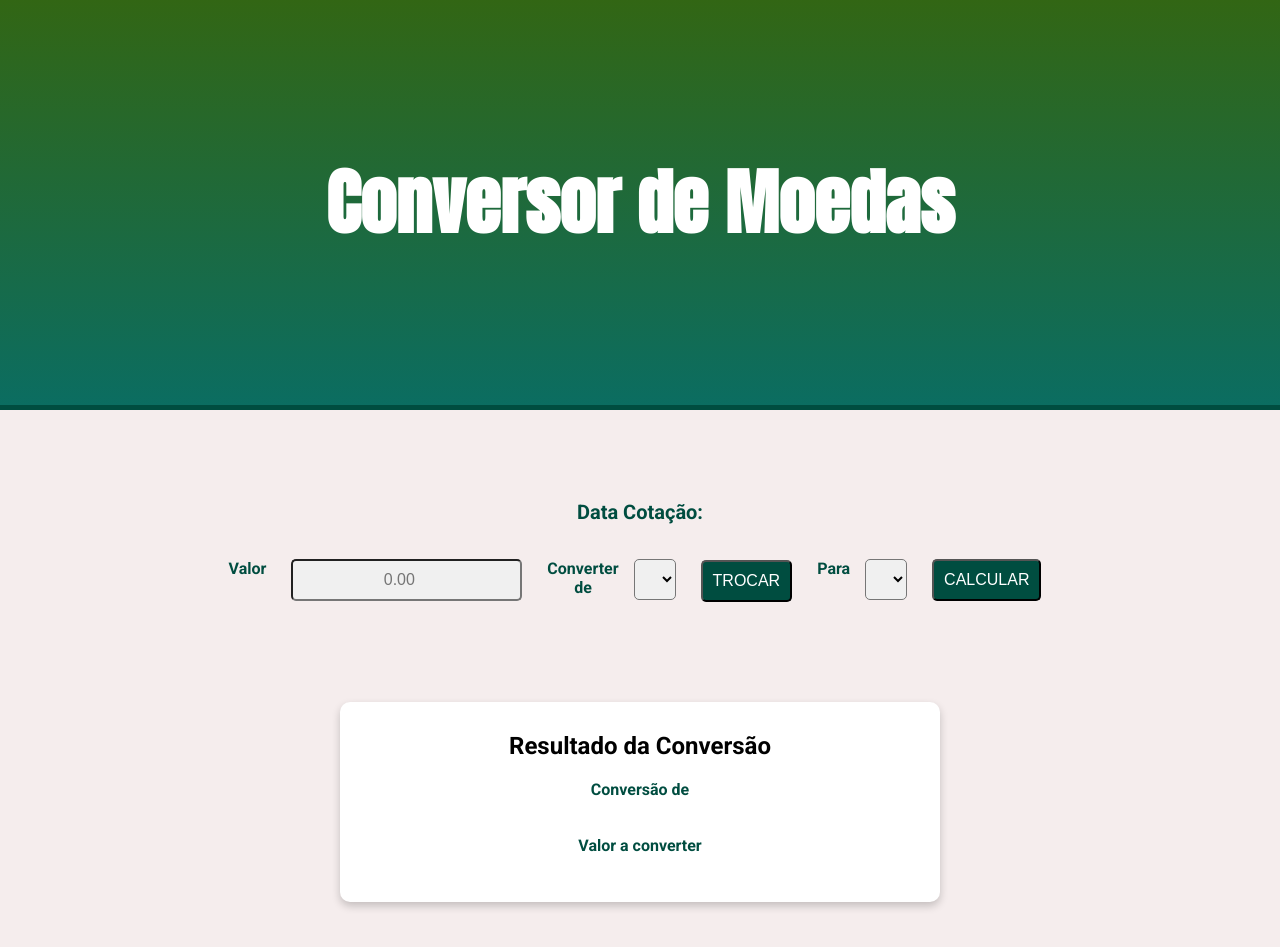
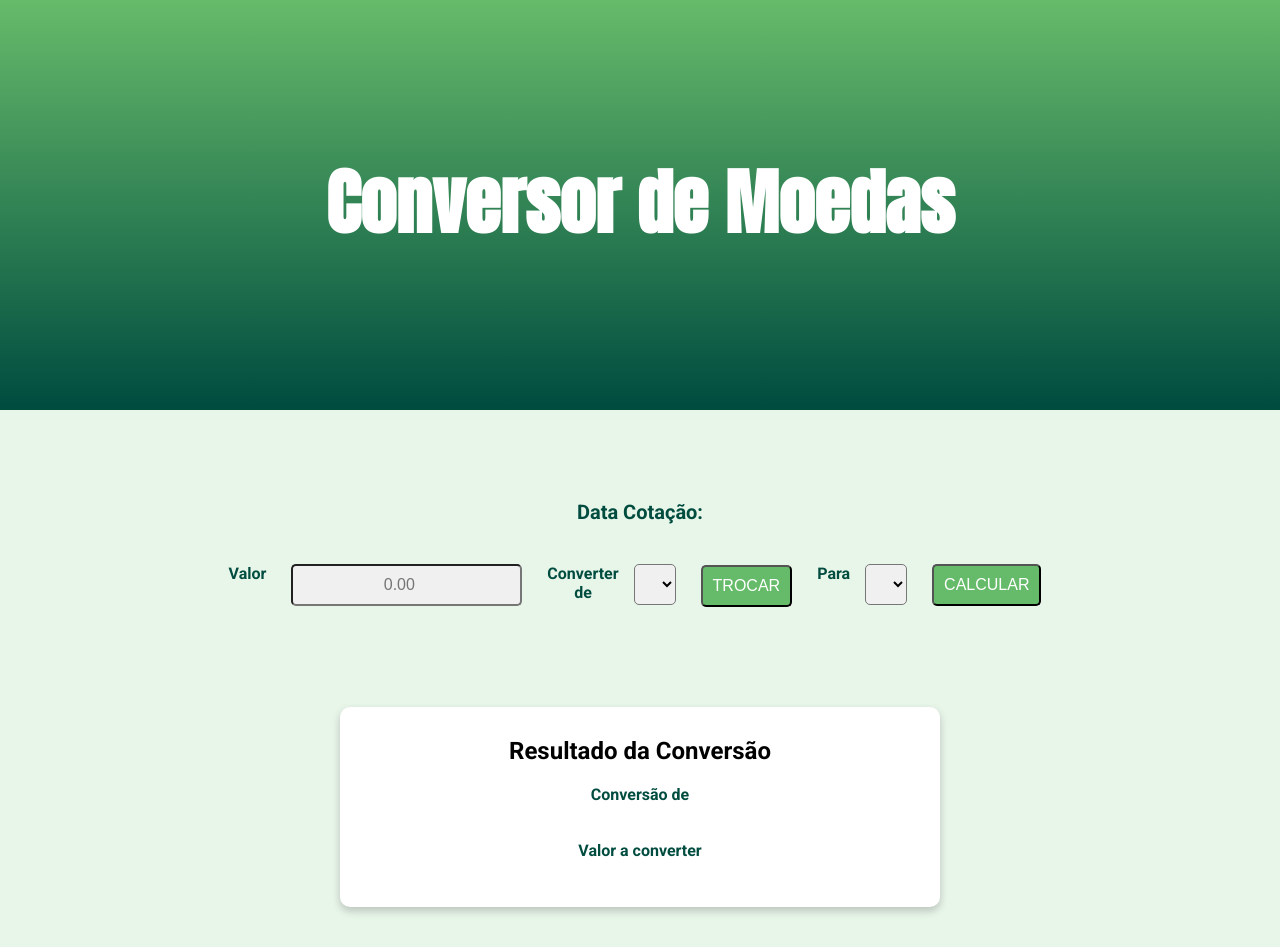
Before and after one commit to Ayalos2/ProjetoWeb, a website with bundled scripts: page main.html in a window 1280 px wide. Built offline with nearby package versions, Linux system fonts and the light colour scheme.

Commit message:
mexendo no style

```diff
--- a/style.css
+++ b/style.css
@@ -5,11 +5,11 @@ body{
     font-family: 'Roboto', sans-serif;
     margin: 0 ;
     padding: 0;
-    background-color: #f5eded;
+    background-color: #e8f5e9;
 }
 
 header{
-    background: linear-gradient(#326614, #0b6d61);
+    background: linear-gradient(#66bb6a, #004d40);
     padding: 100px;
     text-align: center;
     font-size: 36px;
@@ -28,12 +28,13 @@ main{
 form {
     display: flex;
     flex-direction: column;
-    gap: 10px;
+    gap: 15px;
     align-items: center;
     justify-content: center;
     margin-bottom: 100px;
 
 }
+
 #data-conversao{
     display: flex;
     flex-direction: column;
@@ -52,7 +53,7 @@ form {
     align-items: flex-start;
 
 }
-.conversao,input,.conversao{
+.conversao,input{
     margin: 0 10px;
     text-align: center;
 }
@@ -88,7 +89,7 @@ select, input[type="button"] {
 }
 
 input[type="button"]{
-    background-color: #004d40;
+    background-color: #66bb6a;
     color: #fff;
     cursor: pointer;
 
@@ -106,6 +107,6 @@ label{
 }
 
 input[type="button"]:hover{
-    background-color: #00332e;
+    background-color: #004d40;
 
 }
```
